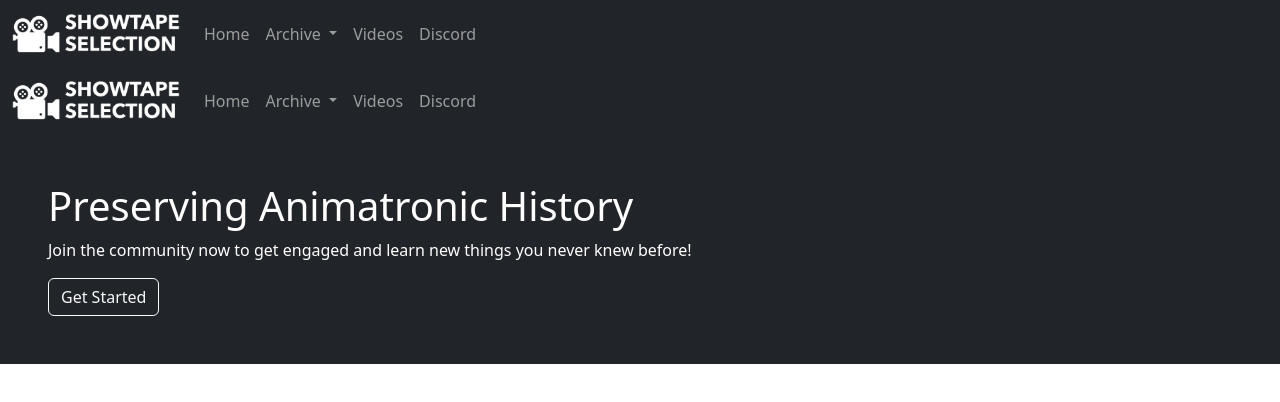
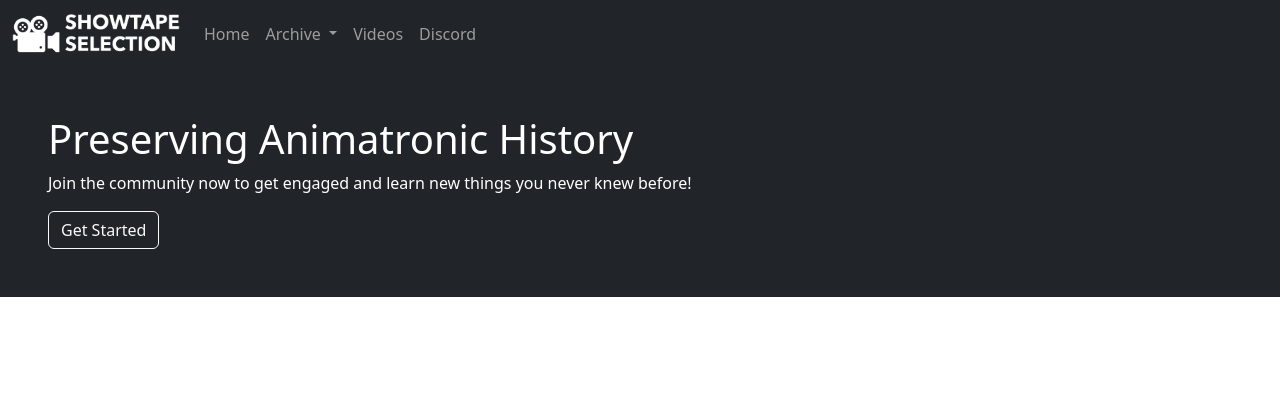
Before and after one commit to realrandombeans/showtapeselection.github.io, a website: page index.html in a window 1280 px wide. Drawn offline with nearby package versions, Linux system fonts and the light colour scheme.

Commit message:
Navbar Commit 2

```diff
--- a/index.html
+++ b/index.html
@@ -18,41 +18,10 @@
 
     <script>
         $(function () {
-            $("#navbar").load("pages/stickycontent/nav.html");
+            $("#navbar").load("/pages/stickycontent/nav.html");
         });
     </script>
     <!--end of Navigation bar-->
-
-    <nav class="navbar navbar-expand-lg navbar-dark bg-dark">
-        <div class="container-fluid">
-            <a class="navbar-brand" href="#">
-                <img src="media/logo.png" alt="" height="40" class="d-inline-block align-text-top">
-            </a>
-            <button class="navbar-toggler" type="button" data-bs-toggle="collapse" data-bs-target="#navbarNavAltMarkup" aria-controls="navbarNavAltMarkup" aria-expanded="false" aria-label="Toggle navigation">
-                <span class="navbar-toggler-icon"></span>
-            </button>
-            <div class="collapse navbar-collapse" id="navbarNavAltMarkup">
-                <div class="navbar-nav">
-                    <a class="nav-link" href="#">Home</a>
-
-                    <li class="nav-item dropdown">
-                        <a class="nav-link dropdown-toggle" href="#" id="navbarDropdownMenuLink" role="button" data-bs-toggle="dropdown" aria-expanded="false">
-                            Archive
-                        </a>
-                        <ul class="dropdown-menu" aria-labelledby="navbarDropdownMenuLink">
-                            <li><a class="dropdown-item" href="pages/howtocontribute.html">How to Contribute</a></li>
-                            <li><a class="dropdown-item" href="#">Chuck E Cheese</a></li>
-                            <li><a class="dropdown-item" href="#">Rockafire Explosion</a></li>
-                        </ul>
-                    </li>
-
-                    <a class="nav-link" href="#">Videos</a>
-                    <a class="nav-link" href="#">Discord</a>
-
-                </div>
-            </div>
-        </div>
-    </nav>
 
     <div class="p-5 bg-dark text-white ">
         <h1>Preserving Animatronic History</h1>
--- a/pages/stickycontent/nav.html
+++ b/pages/stickycontent/nav.html
@@ -1,7 +1,7 @@
 <nav class="navbar navbar-expand-lg navbar-dark bg-dark">
     <div class="container-fluid">
         <a class="navbar-brand" href="#">
-            <img src="media/logo.png" alt="" height="40" class="d-inline-block align-text-top">
+            <img src="https://github.com/realrandombeans/showtapeselection.github.io/blob/6ebce784d5ba75e4e107215e2ae5a3525725c641/media/logo.PNG" alt="" height="40" class="d-inline-block align-text-top">
         </a>
         <button class="navbar-toggler" type="button" data-bs-toggle="collapse" data-bs-target="#navbarNavAltMarkup" aria-controls="navbarNavAltMarkup" aria-expanded="false" aria-label="Toggle navigation">
             <span class="navbar-toggler-icon"></span>
```
